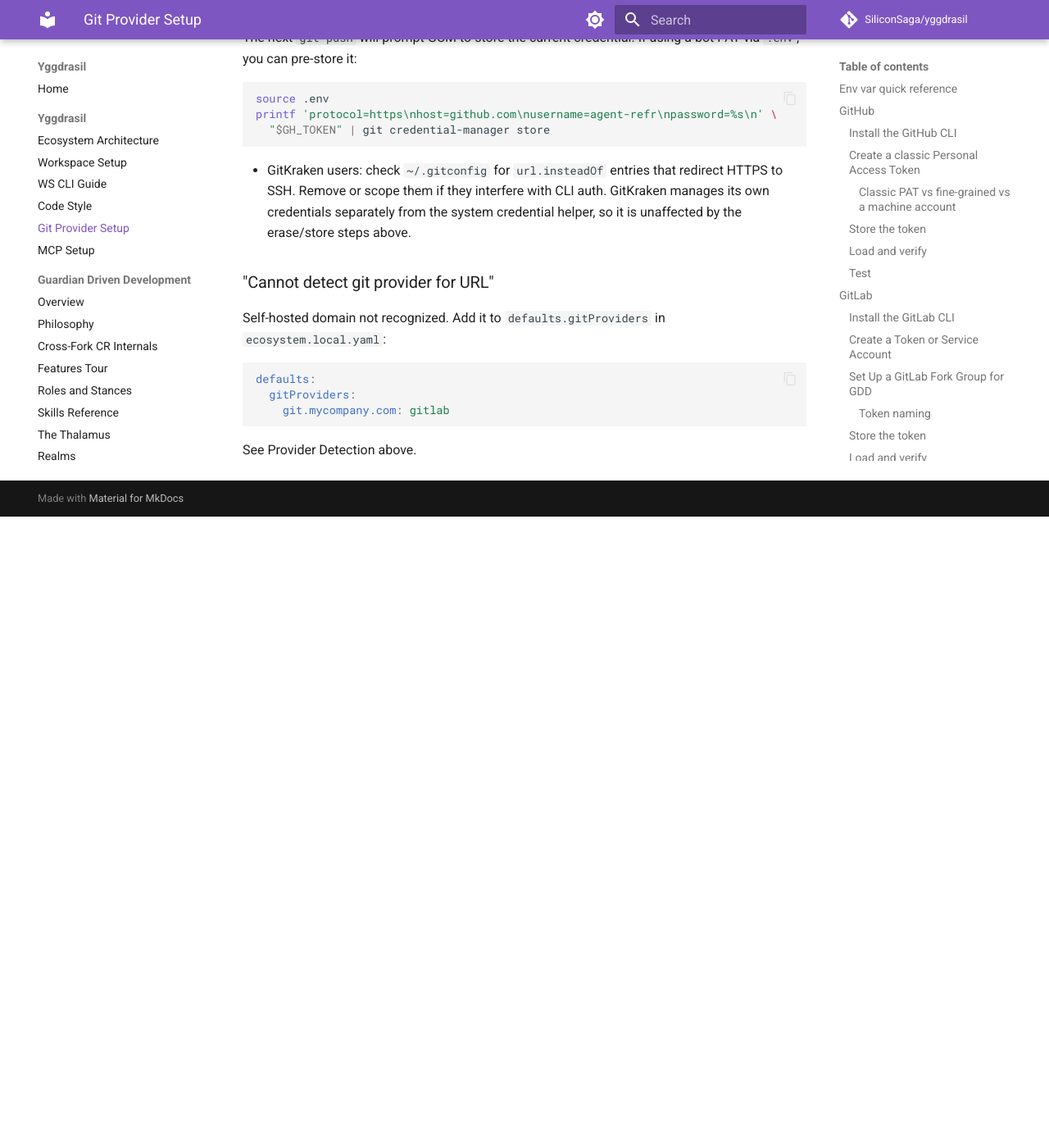
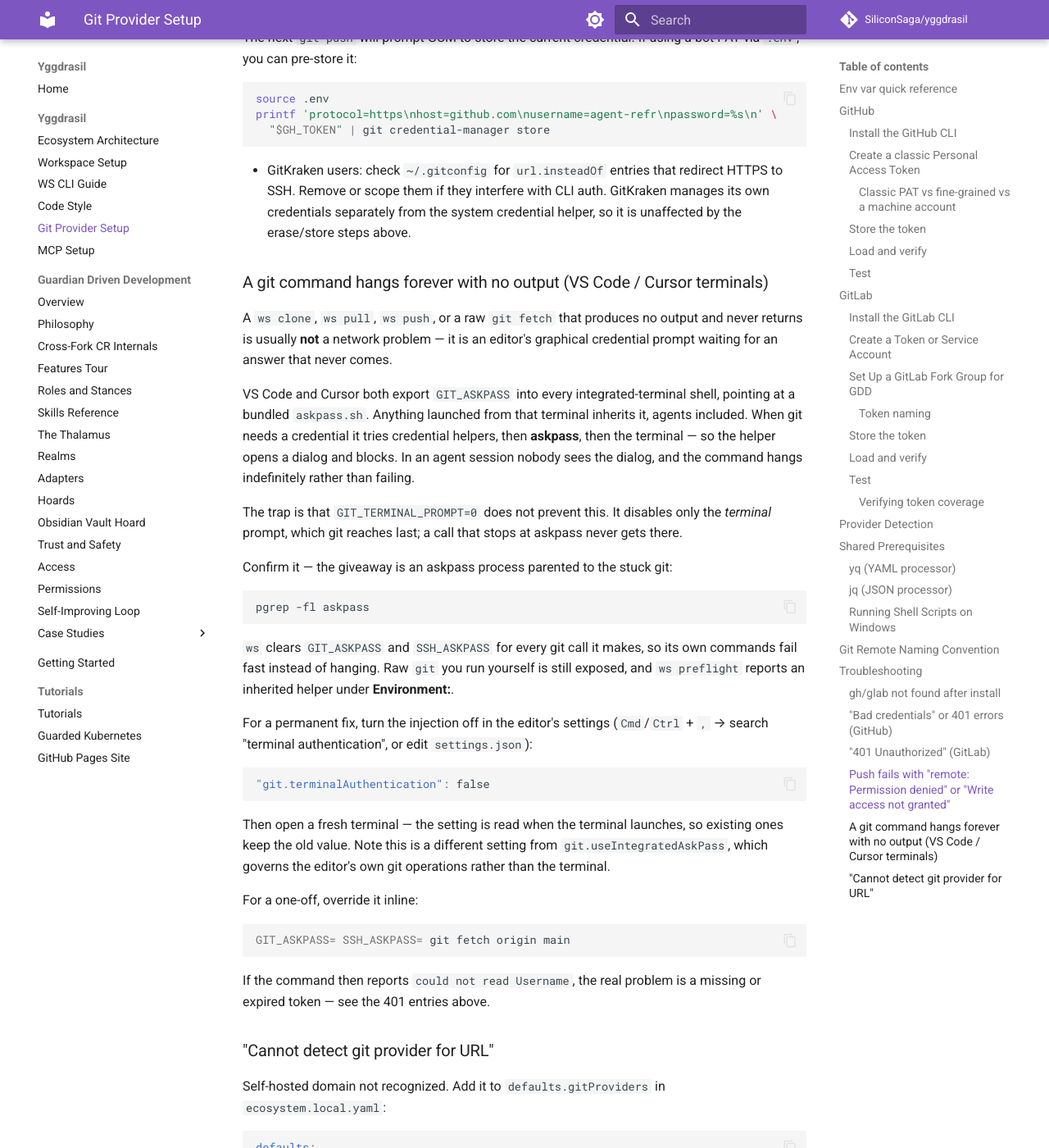
Before and after one commit to SiliconSaga/yggdrasil, an MkDocs documentation site: the page built from docs/git-provider-setup.md, in a window 1280 px wide and 1400 px high, scrolled down 12921 px. Shown: the whole window at 82% size. Built offline with MkDocs 1.6.1 and Material for MkDocs 9.7.7, drawn with Linux system fonts in a browser that asks for light colours; comment, search, counter and statistics services are not loaded; before the commit the page ends 13551 px from its top, so only the background shows below that.

Commit message:
fix(ws): clear an inherited editor askpass on every git call, not just token ones
The tokenless path was left exposed in the previous commit, and promptly hung a real `ws hoard` clone of an unmapped project on Cursor's askpass — so the clearing moves into `git_auth_run`, the chokepoint every network git call already routes through.

`GIT_TERMINAL_PROMPT=0` is deliberately not added there: killing only the GUI dialog leaves git's terminal prompt intact, so a human still authenticates interactively while an agent with no tty fails fast.

`ws preflight` gained an Environment section naming the editor setting (`git.terminalAuthentication`), since raw git in the same shell stays exposed and the durable fix is outside the workspace.

Co-Authored-By: Claude Opus 5 (1M context) <noreply@anthropic.com>

````diff
--- a/docs/git-provider-setup.md
+++ b/docs/git-provider-setup.md
@@ -448,6 +448,38 @@ Open a fresh terminal session. The installer updates PATH, but existing sessions
 
 - GitKraken users: check `~/.gitconfig` for `url.insteadOf` entries that redirect HTTPS to SSH. Remove or scope them if they interfere with CLI auth. GitKraken manages its own credentials separately from the system credential helper, so it is unaffected by the erase/store steps above.
 
+### A git command hangs forever with no output (VS Code / Cursor terminals)
+
+A `ws clone`, `ws pull`, `ws push`, or a raw `git fetch` that produces no output and never returns is usually **not** a network problem — it is an editor's graphical credential prompt waiting for an answer that never comes.
+
+VS Code and Cursor both export `GIT_ASKPASS` into every integrated-terminal shell, pointing at a bundled `askpass.sh`. Anything launched from that terminal inherits it, agents included. When git needs a credential it tries credential helpers, then **askpass**, then the terminal — so the helper opens a dialog and blocks. In an agent session nobody sees the dialog, and the command hangs indefinitely rather than failing.
+
+The trap is that `GIT_TERMINAL_PROMPT=0` does not prevent this. It disables only the *terminal* prompt, which git reaches last; a call that stops at askpass never gets there.
+
+Confirm it — the giveaway is an askpass process parented to the stuck git:
+
+```bash
+pgrep -fl askpass
+```
+
+`ws` clears `GIT_ASKPASS` and `SSH_ASKPASS` for every git call it makes, so its own commands fail fast instead of hanging. Raw `git` you run yourself is still exposed, and `ws preflight` reports an inherited helper under **Environment:**.
+
+For a permanent fix, turn the injection off in the editor's settings (`Cmd`/`Ctrl` + `,` → search "terminal authentication", or edit `settings.json`):
+
+```json
+"git.terminalAuthentication": false
+```
+
+Then open a fresh terminal — the setting is read when the terminal launches, so existing ones keep the old value. Note this is a different setting from `git.useIntegratedAskPass`, which governs the editor's own git operations rather than the terminal.
+
+For a one-off, override it inline:
+
+```bash
+GIT_ASKPASS= SSH_ASKPASS= git fetch origin main
+```
+
+If the command then reports `could not read Username`, the real problem is a missing or expired token — see the 401 entries above.
+
 ### "Cannot detect git provider for URL"
 
 Self-hosted domain not recognized. Add it to `defaults.gitProviders` in `ecosystem.local.yaml`:
````
Also changed, not shown: CHANGELOG.md (+2 -1 lines), 4 other files.
